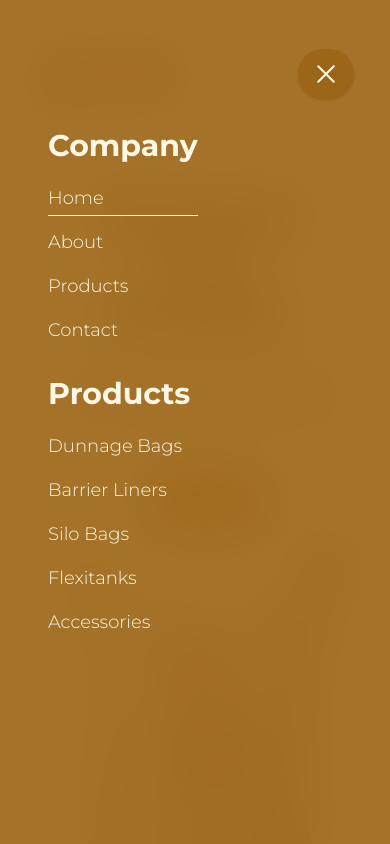
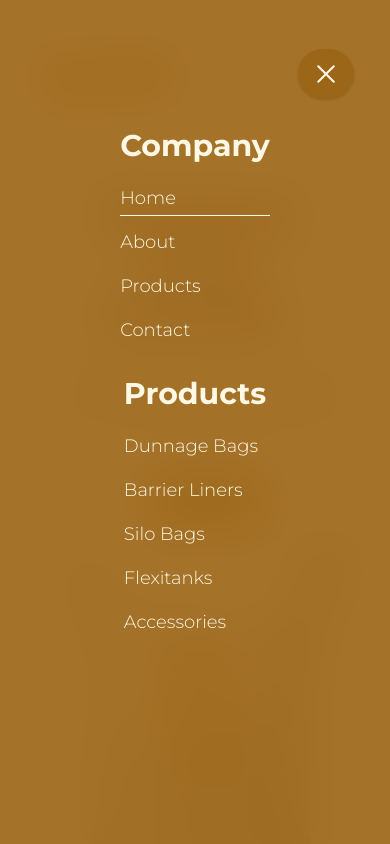
Before and after one commit to dilbackermm/upc-website, a Next.js app: page / in a window 390 px wide. Both pictures are taken after a click on the button 326 px from the left and 74 px from the top of the page. Shown: the top 844 px of the page. Built offline with nearby package versions, Linux system fonts and the light colour scheme.

Commit message:
aligned items center of hamburger menure for smaller devices

```diff
--- a/src/components/Navbar.js
+++ b/src/components/Navbar.js
@@ -97,7 +97,7 @@ const Navbar = ({ className = "" }) => {
                         className=' min-w-[80vw] lg:min-w-full min-h-[80vh] lg:min-h-full flex flex-col justify-between z-40
         itmes-center fixed top-1/2 left-1/2 -translate-x-1/2 -translate-y1/2
         bg-primaryDark/90 rounded-2xl lg:rounded-none py-32 backdrop-blur-xl' >
-                        <nav className='flex justify-around lg:flex-col items-start'>
+                        <nav className='flex justify-around lg:flex-col items-start lg:items-center'>
                         <div className='mx-12 lg:hidden flex items-start flex-col justif-center self-center'></div>
                             <div className='mx-12 flex items-left flex-col justif-center text-left'>
                             <h2 className='pb-3 text-3xl text-left font-bold text-light'>Company</h2>
```
Also changed, not shown: src/pages/flexitank.js (+0 -33 lines).
